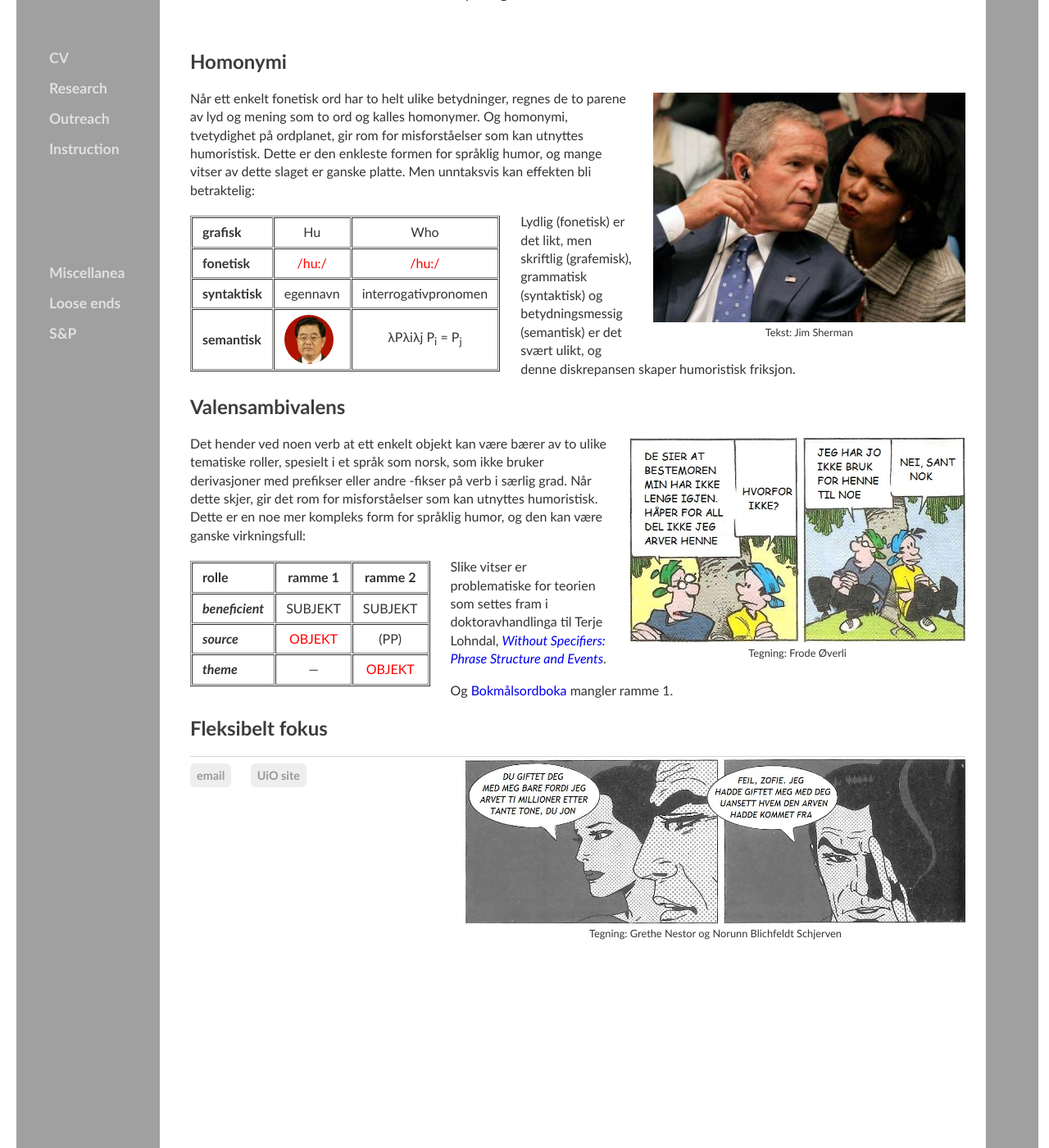
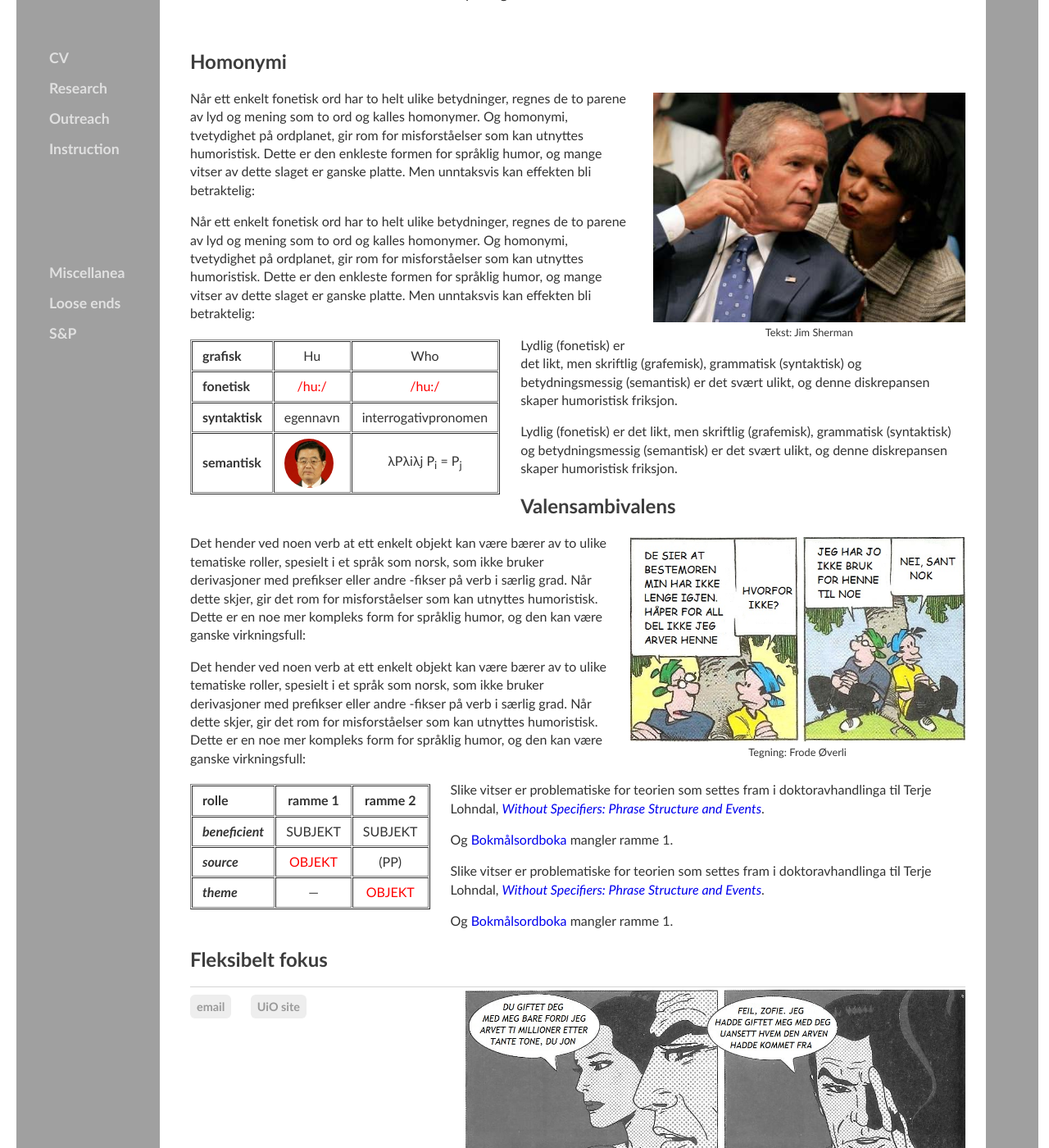
Before and after one commit to kjelljs/kjelljs.github.io, a Jekyll site: the page built from dissemination/vitsen.html, in a window 1280 px wide and 1400 px high, scrolled down 452 px. Shown: the whole window at 82% size. Built offline with Jekyll 4.4.1, drawn with Linux system fonts in a browser that asks for light colours.

Commit message:
Update vitsen.html

```diff
--- a/dissemination/vitsen.html
+++ b/dissemination/vitsen.html
@@ -49,6 +49,7 @@ figcaption {
 <h2>Homonymi</h2>
 <div style="float:right;"><figure class="rightfig"><a href="http://www.youtube.com/watch?v=rVqngNypPdM"><img src="/pics/rice_bush.jpg" style="height: 280px"></a><figcaption>Tekst: Jim Sherman</figcaption></figure></div>
 <p>Når ett enkelt fonetisk ord har to helt ulike betydninger, regnes de to parene av lyd og mening som to ord og kalles homonymer. Og homonymi, tvetydighet på ordplanet, gir rom for misforståelser som kan utnyttes humoristisk. Dette er den enkleste formen for språklig humor, og mange vitser av dette slaget er ganske platte. Men unntaksvis kan effekten bli betraktelig:
+</p><p>Når ett enkelt fonetisk ord har to helt ulike betydninger, regnes de to parene av lyd og mening som to ord og kalles homonymer. Og homonymi, tvetydighet på ordplanet, gir rom for misforståelser som kan utnyttes humoristisk. Dette er den enkleste formen for språklig humor, og mange vitser av dette slaget er ganske platte. Men unntaksvis kan effekten bli betraktelig:
 </p>
 <div style="float:left"><figure class="leftfig"><table border="1" cellspacing="1">
 	<thead>
@@ -78,10 +79,12 @@ figcaption {
 	</tbody>
 </table></figure></div>
 <p>Lydlig (fonetisk) er det likt, men skriftlig (grafemisk), grammatisk (syntaktisk) og betydningsmessig (semantisk) er det svært ulikt, og denne diskrepansen skaper humoristisk friksjon.
+</p><p>Lydlig (fonetisk) er det likt, men skriftlig (grafemisk), grammatisk (syntaktisk) og betydningsmessig (semantisk) er det svært ulikt, og denne diskrepansen skaper humoristisk friksjon.
 </p>
 <h2>Valensambivalens</h2>
 <div style="float:right;"><figure class="rightfig"><a href="http://www.youtube.com/watch?v=rVqngNypPdM"><img src="/pics/pasankjakan.jpg" style="height: 250px;"></a><figcaption>Tegning: Frode Øverli</figcaption></figure></div>
 <p>Det hender ved noen verb at ett enkelt objekt kan være bærer av to ulike tematiske roller, spesielt i et språk som norsk, som ikke bruker derivasjoner med prefikser eller andre -fikser på verb i særlig grad. Når dette skjer, gir det rom for misforståelser som kan utnyttes humoristisk. Dette er en noe mer kompleks form for språklig humor, og den kan være ganske virkningsfull:
+</p><p>Det hender ved noen verb at ett enkelt objekt kan være bærer av to ulike tematiske roller, spesielt i et språk som norsk, som ikke bruker derivasjoner med prefikser eller andre -fikser på verb i særlig grad. Når dette skjer, gir det rom for misforståelser som kan utnyttes humoristisk. Dette er en noe mer kompleks form for språklig humor, og den kan være ganske virkningsfull:
 </p>
 <div style="float:left"><figure class="leftfig"><table border="1" cellspacing="1">
 	<thead>
@@ -111,6 +114,8 @@ figcaption {
 	</table></figure></div>
 <p>Slike vitser er problematiske for teorien som settes fram i doktoravhandlinga til Terje Lohndal, <a href="http://ling.umd.edu/publications/155/"><i>Without Specifiers: Phrase Structure and Events</i></a>.</p>
 <p>Og <a href="https://ordbok.uib.no/perl/ordbok.cgi?OPP=arve&ant_bokmaal=5&ant_nynorsk=5&bokmaal=+&ordbok=begge">Bokmålsordboka</a> mangler ramme 1.
+</p><p>Slike vitser er problematiske for teorien som settes fram i doktoravhandlinga til Terje Lohndal, <a href="http://ling.umd.edu/publications/155/"><i>Without Specifiers: Phrase Structure and Events</i></a>.</p>
+<p>Og <a href="https://ordbok.uib.no/perl/ordbok.cgi?OPP=arve&ant_bokmaal=5&ant_nynorsk=5&bokmaal=+&ordbok=begge">Bokmålsordboka</a> mangler ramme 1.
 </p>
 <h2>Fleksibelt fokus</h2>
 <div style="float:right;"><figure class="rightfig"><a href="http://www.youtube.com/watch?v=rVqngNypPdM"><img src="/pics/zofie.jpg" style="height: 200px"></a><figcaption>Tegning: Grethe Nestor og Norunn Blichfeldt Schjerven</figcaption></figure></div>
```
